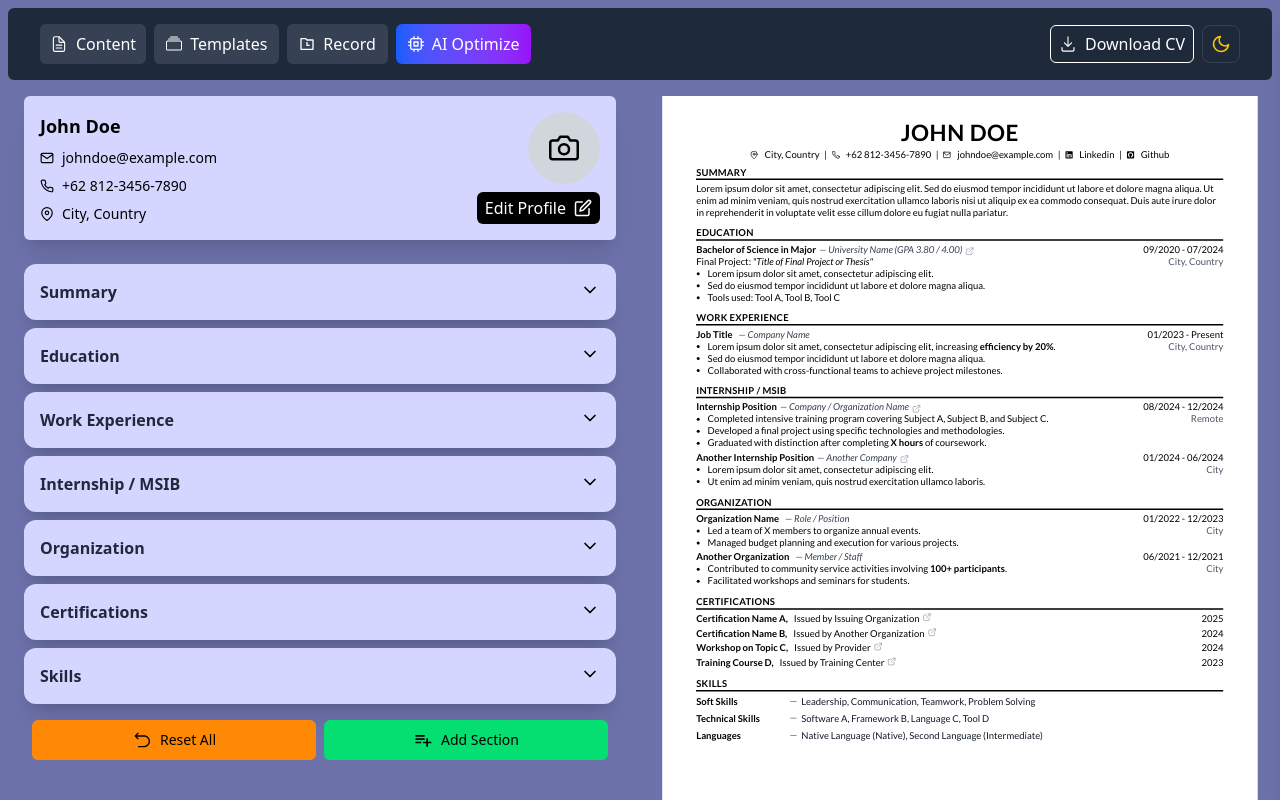
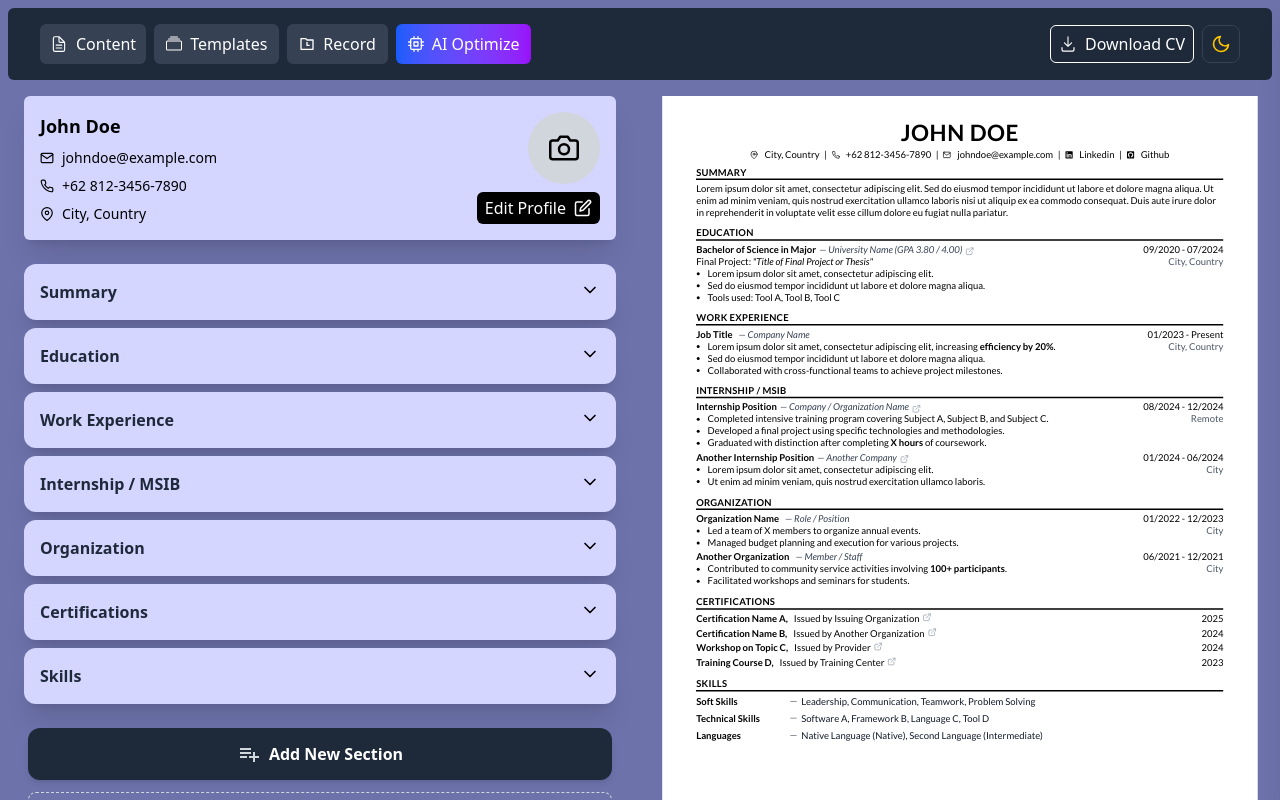
Before and after one commit to blueskye16/cv-generator-vercel, a React (Vite) app: page / in a window 1280 px wide. Built offline with nearby package versions, Linux system fonts and the light colour scheme.

Commit message:
repairing add section UI & logic

```diff
--- a/src/components/layout/Accordion.jsx
+++ b/src/components/layout/Accordion.jsx
@@ -1,130 +1,168 @@
-import { RxReset } from "react-icons/rx";
-import { MdOutlinePlaylistAdd } from "react-icons/md";
-import { useState, useRef, useEffect } from "react";
+import { RxReset, RxCross2 } from "react-icons/rx";
+import { MdOutlinePlaylistAdd, MdOutlineArticle } from "react-icons/md";
+import { BsListTask, BsListUl, BsCardText } from "react-icons/bs";
+import { useState, useRef } from "react";
 import AccordionItem from "./AccordionItem";
 import { useCvStore } from "@stores";
 import { useModalStore } from "@stores/useModalStore";
-import {
-  createNormalTemplate,
-  createSimpleTemplate,
-  createSimpleNoLinkTemplate,
-} from "@stores/cvSectionTemplate";
+
+// Mapping Metadata UI untuk 4 fungsi di cvSectionTemplate.js
+const TEMPLATE_OPTIONS = [
+  {
+    key: "normal", // Sesuai dengan createNormalTemplate
+    label: "Normal Section",
+    desc: "Standard (Title, Subtitle, Date, Desc)",
+    icon: <MdOutlineArticle size={24} />,
+    color: "bg-blue-50 text-blue-600 border-blue-200 hover:bg-blue-100 dark:bg-blue-900/20 dark:border-blue-800 dark:text-blue-400",
+  },
+  {
+    key: "simple", // Sesuai dengan createSimpleTemplate
+    label: "Simple Section",
+    desc: "Minimalis (Title, Desc, Link)",
+    icon: <BsListTask size={24} />,
+    color: "bg-purple-50 text-purple-600 border-purple-200 hover:bg-purple-100 dark:bg-purple-900/20 dark:border-purple-800 dark:text-purple-400",
+  },
+  {
+    key: "simple_no_link", // Sesuai dengan createSimpleNoLinkTemplate
+    label: "List Only",
+    desc: "Tanpa Link (Title, Desc)",
+    icon: <BsListUl size={24} />,
+    color: "bg-emerald-50 text-emerald-600 border-emerald-200 hover:bg-emerald-100 dark:bg-emerald-900/20 dark:border-emerald-800 dark:text-emerald-400",
+  },
+  {
+    key: "description", // Sesuai dengan createDescriptionTemplate
+    label: "Paragraph",
+    desc: "Hanya teks deskripsi panjang",
+    icon: <BsCardText size={24} />,
+    color: "bg-orange-50 text-orange-600 border-orange-200 hover:bg-orange-100 dark:bg-orange-900/20 dark:border-orange-800 dark:text-orange-400",
+  },
+];
 
 export default function Accordion() {
   const [activeIndex, setActiveIndex] = useState(null);
-  const [isSelectOpen, setIsSelectOpen] = useState(false);
-  const [isAddingMode, setIsAddingMode] = useState(false);
+  const [isAddingMode, setIsAddingMode] = useState(false); // State untuk toggle tampilan selector
   const refMenu = useRef(null);
+
   const cvData = useCvStore((state) => state.cvData);
   const sectionKeys = Object.keys(cvData);
+
   const openModal = useModalStore((state) => state.openModal);
-  const { updateSectionTemplate, addNewSection } = useCvStore();
-  const resetAllData = useCvStore((state) => state.resetAllData);
-
-  // const handleOutsideAddSection = (index) => {
-  //   if (isAddingMode) setIsAddingMode(false);
-  //   setActiveIndex(index === activeIndex ? null : index);
-  // };
-
-  useEffect(() => {
-    const handleClickOutside = (event) => {
-      if (refMenu.current && !refMenu.current.contains(event.target)) {
-        setIsSelectOpen(false);
-      }
-    };
-
-    document.addEventListener("mousedown", handleClickOutside);
-
-    return () => {
-      document.removeEventListener("mousedown", handleClickOutside);
-    };
-  }, [refMenu]);
+  const { updateSectionTemplate, addNewSection, resetAllData } = useCvStore();
 
   const handleItemClick = (index) => {
-    if (isSelectOpen == true) {
-      setIsSelectOpen(!isSelectOpen);
-    }
+    // Jika user klik item lain saat mode adding, tutup mode adding
+    if (isAddingMode) setIsAddingMode(false);
     setActiveIndex(index === activeIndex ? null : index);
   };
 
-  const handleAddSection = (e, template) => {
-    console.log("testing")
-    e.stopPropagation();
-    setIsSelectOpen(!isSelectOpen);
-    const { sectionKey, id } = addNewSection(template);
+  const handleSelectTemplate = (templateKey) => {
+    // 1. Buat section baru sesuai key template
+    const { sectionKey, id } = addNewSection(templateKey);
+
+    // 2. Reset UI
+    setIsAddingMode(false);
+
+    // 3. Langsung buka modal edit untuk entry pertama
     openModal({
+      type: "editMode",
       sectionKey: sectionKey,
       entryId: id,
     });
   };
 
   const handleResetClick = () => {
-    if (
-      confirm("Yakin ingin mereset ke data awal? Perubahan anda akan hilang.")
-    ) {
+    if (confirm("Yakin ingin mereset ke data awal? Perubahan anda akan hilang.")) {
       resetAllData();
+      setIsAddingMode(false);
     }
   };
 
-  if (sectionKeys.entries.length < 1) {
-  }
-
   return (
-    <section ref={refMenu} className="mt-2 w-full space-y-2">
+    <section ref={refMenu} className="mt-2 w-full space-y-3 pb-24">
+      {/* 1. LIST SECTION YANG SUDAH ADA */}
+      <div className="space-y-2">
         {sectionKeys.map((sectionKey, index) => {
           const section = cvData[sectionKey];
+          if (!section) return null; // Guard clause
+
           const templateName = section.template || "normal";
 
           return (
             <AccordionItem
               key={sectionKey}
-            title={sectionKey}
               sectionKey={sectionKey}
               isOpen={index === activeIndex}
               onClick={() => handleItemClick(index)}
               templateName={templateName}
+              // Opsional: jika ingin ganti template section yang sudah ada
               onTemplateChange={(newTemplate) =>
                 updateSectionTemplate(sectionKey, newTemplate)
               }
             />
           );
         })}
-      <div>
-        <div
-          className={`absolute bottom-full left-1/2 mb-2 w-full -translate-x-1/2 rounded-md border border-gray-300 bg-white p-2 shadow-lg transition-all duration-200 ease-in-out ${isSelectOpen ? "visible translate-y-0 opacity-100" : "invisible -translate-y-2 opacity-0"}`}
+      </div>
+
+      {/* 2. AREA ADD SECTION (INLINE EXPANSION) */}
+      <div className="mt-6 px-1 transition-all duration-300 ease-in-out">
+
+        {isAddingMode ? (
+          // --- TAMPILAN PILIH TEMPLATE ---
+          <div className="rounded-xl border border-gray-200 bg-white p-4 shadow-lg dark:border-gray-700 dark:bg-gray-800 animate-in fade-in slide-in-from-bottom-2">
+            <div className="mb-4 flex items-center justify-between">
+              <h3 className="font-bold text-gray-700 dark:text-gray-200">
+                Pilih Tipe Section Baru
+              </h3>
+              <button
+                onClick={() => setIsAddingMode(false)}
+                className="rounded-full p-1 text-gray-400 hover:bg-gray-100 hover:text-red-500 dark:hover:bg-gray-700"
               >
-          <ul className="space-y-1">
-            <li
-              className="cursor-pointer rounded-md p-2 text-gray-800 hover:bg-gray-100"
-              onClick={(e) => handleAddSection(e, "normal")}
-            >
-              Normal
-            </li>
-            <li
-              className="cursor-pointer rounded-md p-2 text-gray-800 hover:bg-gray-100"
-              onClick={(e) => handleAddSection(e, "simple")}
-            >
-              Simple
-            </li>
-          </ul>
-        </div>
-        <div className="mx-2 mt-4 flex gap-2 text-sm">
-          <button
-            onClick={() => handleResetClick()}
-            className="flex w-full cursor-pointer items-center justify-center gap-2 rounded-md bg-orange-400 p-2.5 hover:bg-orange-500 dark:bg-orange-800 dark:text-white dark:hover:bg-orange-700"
-          >
-            <RxReset size={20} className="font-bold" />
-            Reset All
-          </button>
-          <button
-            // onClick={(e) => handleAddSection(e)}
-            onClick={() => setIsSelectOpen(!isSelectOpen)}
-            className="flex w-full cursor-pointer items-center justify-center gap-2 rounded-md bg-green-400 p-2.5 hover:bg-green-500 dark:bg-green-800 dark:text-white dark:hover:bg-green-700"
-          >
-            <MdOutlinePlaylistAdd size={20} className="font-bold" />
-            Add Section
+                <RxCross2 size={20} />
               </button>
             </div>
+
+            <div className="grid grid-cols-1 gap-3 sm:grid-cols-2">
+              {TEMPLATE_OPTIONS.map((tpl) => (
+                <button
+                  key={tpl.key}
+                  onClick={() => handleSelectTemplate(tpl.key)}
+                  className={`flex items-center gap-3 rounded-lg border p-3 text-left transition-all ${tpl.color}`}
+                >
+                  <div className="shrink-0 rounded-md bg-white/50 p-2 shadow-sm dark:bg-black/20">
+                    {tpl.icon}
+                  </div>
+                  <div>
+                    <span className="block text-sm font-bold">
+                      {tpl.label}
+                    </span>
+                    <span className="text-xs opacity-80">
+                      {tpl.desc}
+                    </span>
+                  </div>
+                </button>
+              ))}
+            </div>
+          </div>
+        ) : (
+          // --- TAMPILAN TOMBOL UTAMA ---
+          <div className="flex flex-col gap-3">
+            <button
+              onClick={() => setIsAddingMode(true)}
+              className="group relative flex w-full items-center justify-center gap-2 overflow-hidden rounded-xl bg-gray-800 p-3.5 text-white shadow-md transition-all hover:scale-[1.01] hover:shadow-lg dark:bg-blue-600"
+            >
+              <MdOutlinePlaylistAdd size={24} className="text-gray-300 group-hover:text-white dark:text-white" />
+              <span className="font-semibold">Add New Section</span>
+            </button>
+
+            <button
+              onClick={handleResetClick}
+              className="flex w-full items-center justify-center gap-2 rounded-lg border border-dashed border-gray-300 p-2 text-xs font-medium text-gray-400 hover:bg-red-50 hover:border-red-300 hover:text-red-500 dark:border-gray-700 dark:hover:bg-red-900/10"
+            >
+              <RxReset size={14} />
+              Reset All Data
+            </button>
+          </div>
+        )}
       </div>
     </section>
   );
--- a/src/stores/cvSlice.js
+++ b/src/stores/cvSlice.js
@@ -72,7 +72,8 @@ export const createCvSlice = (set, get) => ({
     const newId = nanoid();
     const currentCvData = get().cvData;
     const existingKeys = Object.keys(currentCvData);
-    const baseName = "customSection";
+
+    const baseName = "New Section";
     let uniqueName = baseName;
     let counter = 1;
     while (existingKeys.includes(uniqueName)) {
@@ -81,17 +82,31 @@ export const createCvSlice = (set, get) => ({
     }
 
     set((state) => {
-      let firstEntry = "normal"
-        ? createNormalTemplate()
-        : createSimpleTemplate();
+      let firstEntry;
+      switch (template) {
+        case "simple":
+          firstEntry = createSimpleTemplate();
+          break;
+        case "simple_no_link":
+          firstEntry = createSimpleNoLinkTemplate();
+          break;
+        case "description":
+          firstEntry = createDescriptionTemplate();
+          break;
+        case "normal":
+        default:
+          firstEntry = createNormalTemplate();
+          break;
+      }
+
       firstEntry.id = newId;
-      firstEntry.title = "Custom Section";
 
       const newSectionStructure = {
         title: "Custom Section",
         template: template,
         entries: [firstEntry],
       };
+
       return {
         cvData: {
           ...state.cvData,
@@ -108,16 +123,20 @@ export const createCvSlice = (set, get) => ({
       const templateName = state.cvData[sectionKey].template;
       let newEntry;
 
-      if (templateName === "normal") {
-        newEntry = createNormalTemplate();
-      } else if (templateName === "description") {
-        newEntry = createDescriptionTemplate();
-      } else if (templateName === "simple") {
-        newEntry = createSimpleTemplate();
-      } else if (templateName === "simple_no_link") {
-        newEntry = createSimpleNoLinkTemplate();
-      } else {
-        newEntry = createNormalTemplate();
+      switch (templateName) {
+        case "simple":
+          newEntry = createSimpleTemplate();
+          break;
+        case "simple_no_link":
+          newEntry = createSimpleNoLinkTemplate();
+          break;
+        case "description":
+          newEntry = createDescriptionTemplate();
+          break;
+        case "normal":
+        default:
+          newEntry = createNormalTemplate();
+          break;
       }
 
       newEntry.id = newId;
```
Also changed, not shown: src/components/layout/SideModal.jsx (+3 -5 lines). Lines whose indentation alone changed are shown as unchanged.
